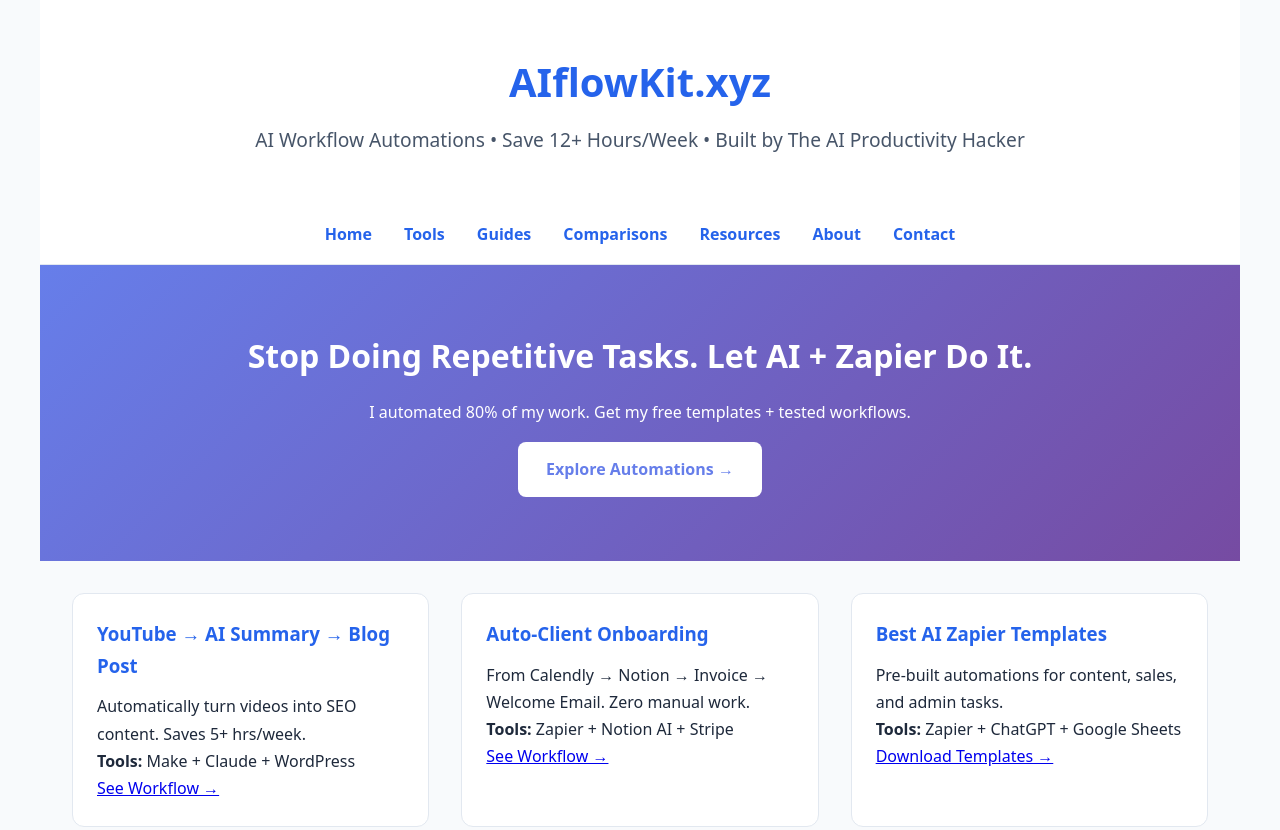
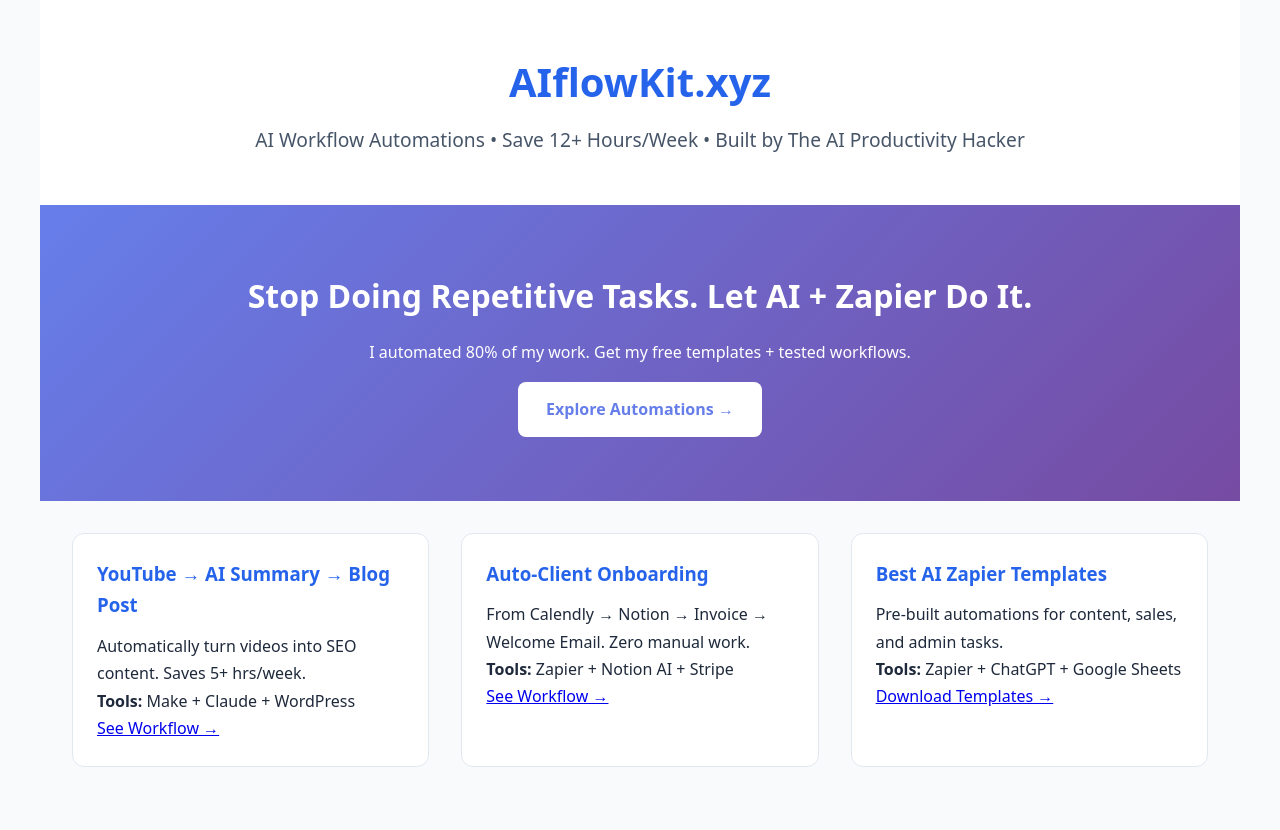
Before and after one commit to wardjana15-create/Aiflowkitxyz, a plain HTML site: page index.html in a window 1280 px wide. Shown: the top 830 px of the page. Drawn offline with Linux system fonts and the light colour scheme.

Commit message:
Update index.html

```diff
--- a/index.html
+++ b/index.html
@@ -76,18 +76,6 @@
     <p>AI Workflow Automations • Save 12+ Hours/Week • Built by The AI Productivity Hacker</p>
   </header>
 
-  <nav>
-  <ul>
-    <li><a href="/">Home</a></li>
-    <li><a href="/tools/">Tools</a></li>
-    <li><a href="/guides/">Guides</a></li>
-    <li><a href="/comparisons/">Comparisons</a></li>
-    <li><a href="/resources/free-ai-automation-checklist.html">Resources</a></li>
-    <li><a href="/about.html">About</a></li>
-    <li><a href="/contact.html">Contact</a></li>
-  </ul>
-  </nav>
-
   <section class="hero">
     <h2>Stop Doing Repetitive Tasks. Let AI + Zapier Do It.</h2>
     <p>I automated 80% of my work. Get my free templates + tested workflows.</p>
```
